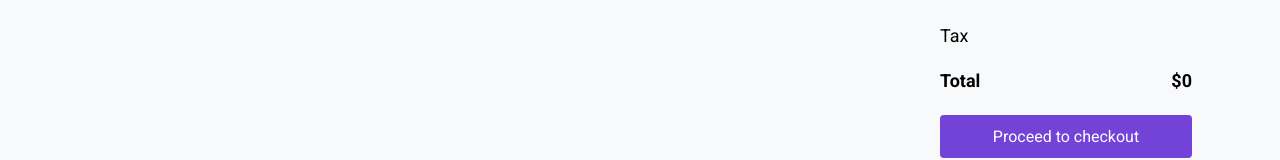
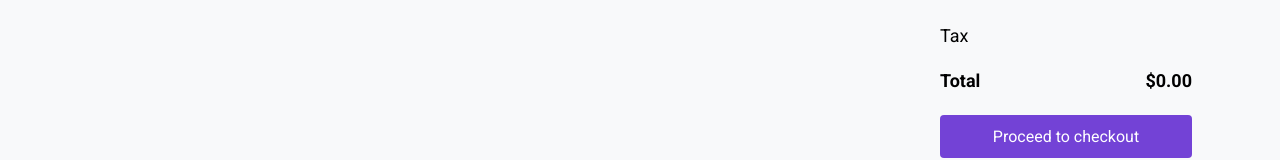
Before and after one commit to williamfries1/library-react, a React (Create React App) app: page /cart in a window 1280 px wide. Shown: the part 241-401 px from the top of the page. Built offline with nearby package versions, Linux system fonts and the light colour scheme.

Commit message:
Cart Changes

```diff
--- a/src/pages/Cart.jsx
+++ b/src/pages/Cart.jsx
@@ -1,4 +1,4 @@
-import React, { useState, useEffect } from "react";
+import React from "react";
 
 const Cart = ({ cart, changeQuantity }) => {
   const total = () => {
@@ -46,7 +46,7 @@ const Cart = ({ cart, changeQuantity }) => {
                         />
                       </div>
                       <div className="cart__total">
-                        ${(book.salePrice || book.originalPrice) * book.quantity}
+                        ${((book.salePrice || book.originalPrice) * book.quantity).toFixed(2)}
                       </div>
                     </div>
                   );
@@ -64,7 +64,7 @@ const Cart = ({ cart, changeQuantity }) => {
               </div>
               <div className="total__item total__price">
                 <span>Total</span>
-                <span>${total()}</span>
+                <span>${total().toFixed(2)}</span>
               </div>
               <button
                 className="btn btn__checkout no-cursor"
```
